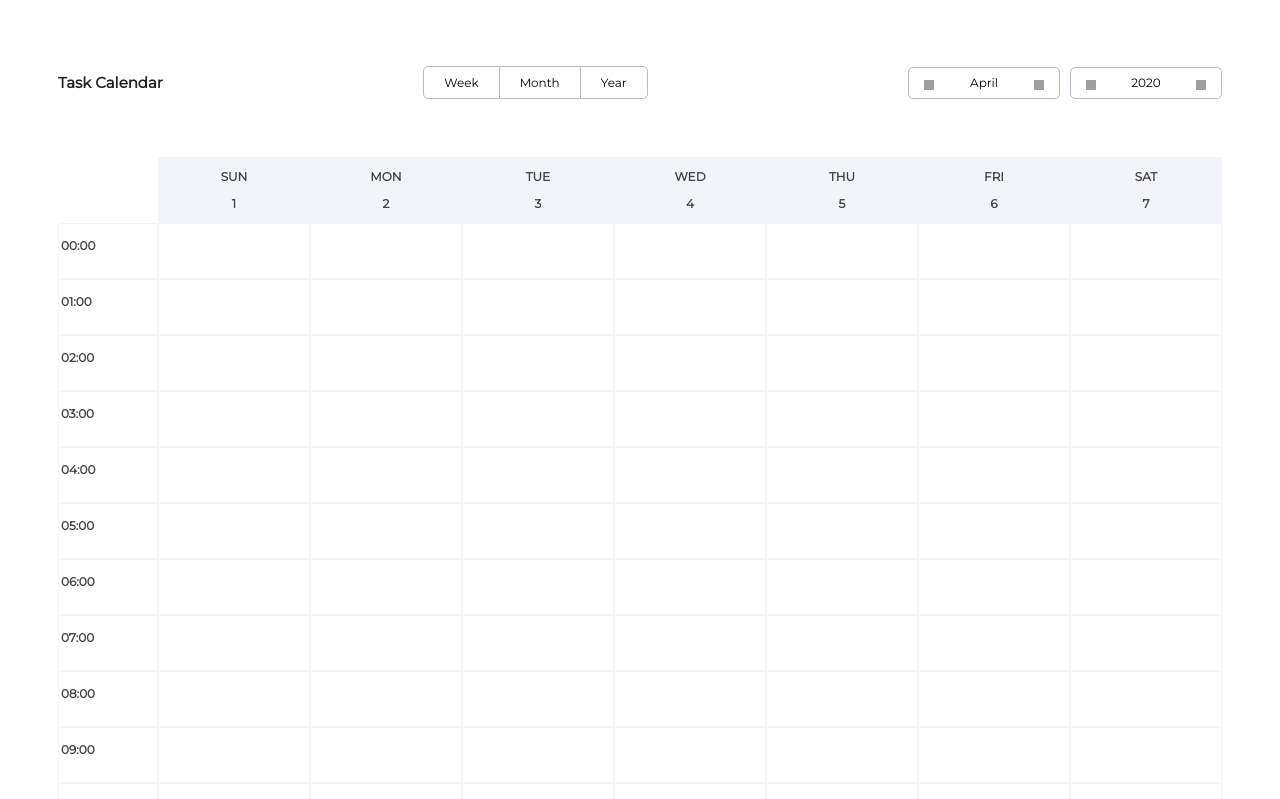
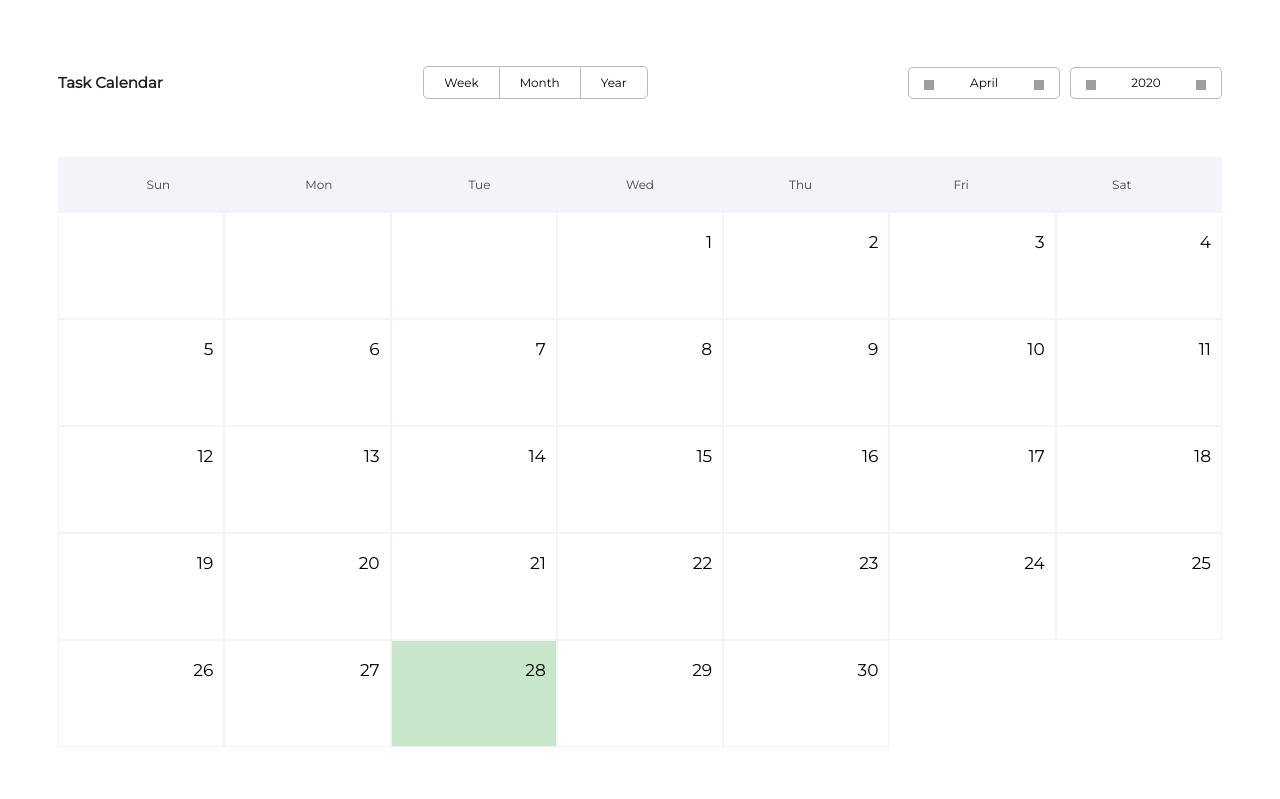
Before and after one commit to vanderkilu/gnome-calendar-web, a React (Create React App) app: page / in a window 1280 px wide. Shown: the top 799 px of the page. Built offline with nearby package versions, Linux system fonts and the light colour scheme; grey boxes are pictures that could not be loaded.

Commit message:
update styles

```diff
--- a/src/components/CalendarHeader.tsx
+++ b/src/components/CalendarHeader.tsx
@@ -25,13 +25,9 @@ const Header = styled.div<{
       margin-left: ${props.adjust}rem;
     `}
 `;
-const StyledWeekContainer = styled.div`
-  display: grid;
-  grid-template-columns: repeat(7, 1fr);
-`;
 const Day = styled.div`
   font-size: 1.2rem;
-  color: #b8bac3;
+  color: #424242;
 `;
 const StyledHeaderElement = styled.div`
   border: 1px solid #f3f4f9;
@@ -46,7 +42,7 @@ const StyledHeaderText = styled.h3`
 `;
 const weekDays = moment.weekdaysShort();
 
-export const CalendarHeaderDay: React.FC<{}> = () => {
+export const CalendarHeaderMonth: React.FC<{}> = () => {
   return (
     <>
       <Header>
--- a/src/components/WeekView.tsx
+++ b/src/components/WeekView.tsx
@@ -1,5 +1,5 @@
 import React, { useRef } from "react";
-import styled, { css } from "styled-components";
+import styled from "styled-components";
 import { ICell, IPosition } from "../types";
 import { ID } from "../utils";
 
--- a/src/views/Home.tsx
+++ b/src/views/Home.tsx
@@ -3,9 +3,9 @@ import Picker, {
   StyledPickerWrapper,
   StyledPickerGroup
 } from "../components/Picker";
-import CalendarCell, { CellEvent } from "../components/CalendarCell";
+import MonthView, { CellEvent } from "../components/CalendarCell";
 import {
-  CalendarHeaderDay,
+  CalendarHeaderMonth,
   CalendarHeaderWeek
 } from "../components/CalendarHeader";
 import useCalendar from "../hooks/useCalendar";
@@ -143,6 +143,8 @@ const HomePage: React.FC<{}> = () => {
     state.events
   );
 
+  const [view, setView] = useState("month");
+
   const updateDate = (type: moment.unitOfTime.All, index: number) => {
     setDate(moment(date).set(type, index));
   };
@@ -233,7 +235,9 @@ const HomePage: React.FC<{}> = () => {
   };
 
   const hasTask = formEvent.event.task.name !== "";
-  const switchView = (id: string) => {};
+  const switchView = (id: string) => {
+    setView(id);
+  };
 
   return (
     <>
@@ -241,22 +245,19 @@ const HomePage: React.FC<{}> = () => {
         <StyledPickerWrapper>
           <H3>task calendar</H3>
           <StyledGroupSwitch>
-            <Switch id="week" onClick={switchView} />
-            <Switch id="month" onClick={switchView} />
-            <Switch id="year" onClick={switchView} />
+            <Switch id="week" onClick={() => switchView("week")} />
+            <Switch id="month" onClick={() => switchView("month")} />
+            <Switch id="year" onClick={() => switchView("year")} />
           </StyledGroupSwitch>
           <StyledPickerGroup>
             <Picker date={date} type="month" setDate={updateDate} key={ID()} />
             <Picker date={date} type="year" setDate={updateDate} key={ID()} />
           </StyledPickerGroup>
         </StyledPickerWrapper>
-        {false ? (
-          <CalendarHeaderDay />
-        ) : (
-          <CalendarHeaderWeek events={formattedWeeks[0]} />
-        )}
-        {false ? (
-          <CalendarCell
+        {view === "month" && <CalendarHeaderMonth />}
+        {view === "week" && <CalendarHeaderWeek events={formattedWeeks[0]} />}
+        {view === "month" ? (
+          <MonthView
             days={formattedDays}
             today={todayDate}
             onClick={handleOnClick}
```
